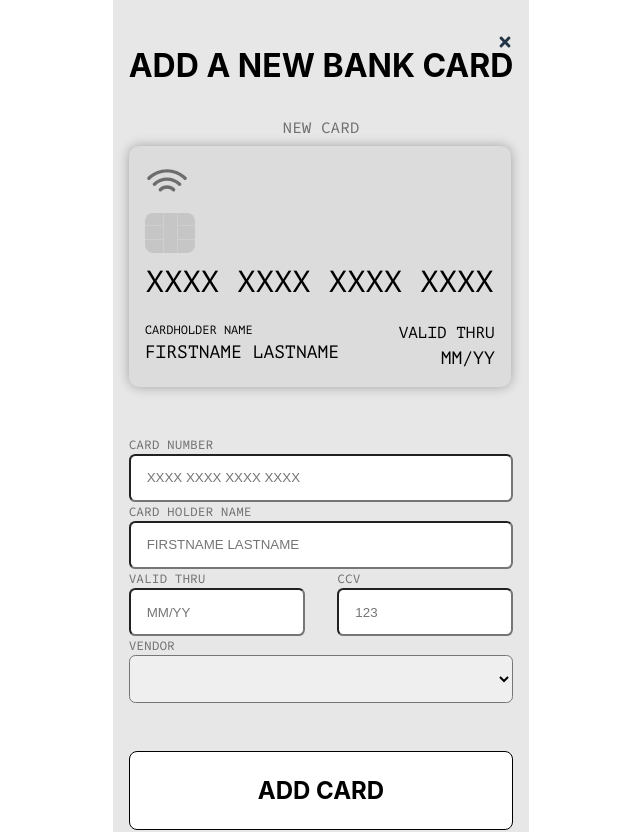
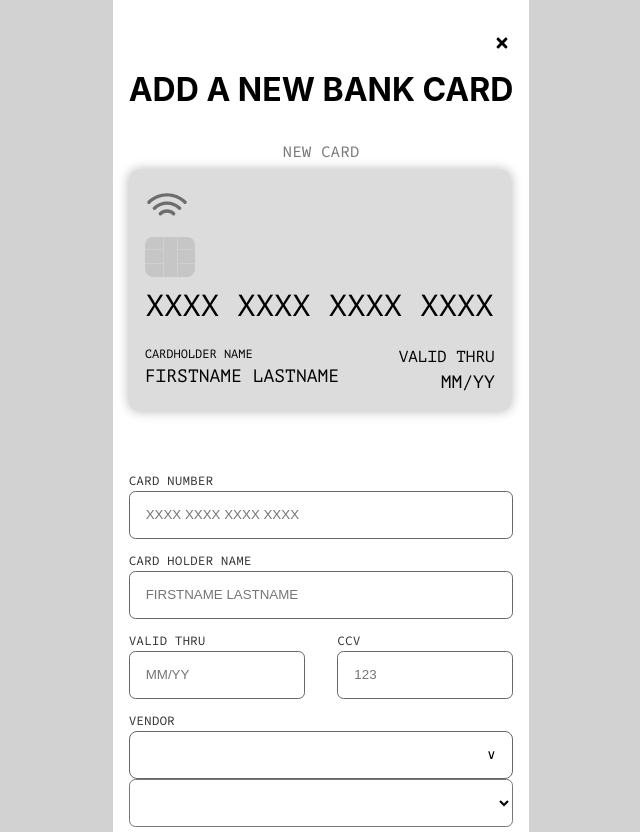
Before and after one commit to Znajkie/FU-JS23_Ruby-gardeners_e-wallet, a React (Vite) app: page /addCard in a window 1280 px wide. Shown: the top 832 px of the page, without its empty margins (319-959 px from the left). Built offline with nearby package versions, Linux system fonts and the light colour scheme.

Commit message:
dropdownmenu

```diff
--- a/src/App.css
+++ b/src/App.css
@@ -7,8 +7,9 @@
 }
 
 main {
+  height: 56rem;
   padding: 1rem;
-  background-color: rgb(231, 231, 231);
+  background-color: rgb(255, 255, 255);
 }
 
 h1 {
@@ -20,7 +21,6 @@ h1 {
 }
 
 main > p {
-  color: black;
   text-align: center;
   margin-bottom: 0.4rem;
   font-family: "Sans Pro";
@@ -28,7 +28,7 @@ main > p {
 }
 
 .cards {
-  margin: 2rem 0;
+  margin: 1rem 0;
   position: relative;
 }
 
@@ -39,8 +39,9 @@ main > p {
 .newCard {
   width: 100%;
   font-size: 1.5rem;
-  background-color: rgb(0, 0, 0);
-  color: rgb(255, 255, 255);
+  font-weight: 700;
+  background-color: white;
+  color: rgb(0, 0, 0);
   border: 1px solid black;
   padding: 1.5rem 0;
 }
@@ -49,8 +50,8 @@ main > p {
   width: 100%;
   font-size: 1.5rem;
   font-weight: 700;
-  background-color: rgb(255, 255, 255);
-  color: rgb(0, 0, 0);
+  background-color: rgb(0, 0, 0);
+  color: rgb(255, 255, 255);
   border: 1px solid black;
   padding: 1.5rem 0;
 }
--- a/src/components/Card/Card.scss
+++ b/src/components/Card/Card.scss
@@ -22,6 +22,7 @@
 
 .card {
   @include card-base;
+
 }
 
 .wrapperLogo {
--- /dev/null
+++ b/src/components/Card/DropDownMenu/DropDownMenu.jsx
@@ -0,0 +1,66 @@
+import React, { useState, useEffect } from 'react';
+import bitcoinVendor from '../../../assets/bitcoinVendor.png';
+import blockC from '../../../assets/blockC.png';
+import evilC from '../../../assets/evilC.png';
+import ninjaB from '../../../assets/ninjaB.png';
+import './dropDownMenu.scss';
+
+const DropdownMenu = () => {
+  const [isOpen, setIsOpen] = useState(false);
+
+  const toggleDropdown = (e) => {
+    e.preventDefault(); // Prevent default action
+    setIsOpen((prev) => !prev); // Toggle the dropdown open state
+  };
+
+  useEffect(() => {
+    const handleClickOutside = (event) => {
+      console.log('Document clicked');
+      if (!event.target.closest('.dropdown-container') && isOpen) {
+        console.log('Outside dropdown clicked');
+        setIsOpen(false);
+      }
+    };
+
+    document.addEventListener('mousedown', handleClickOutside);
+    return () => {
+      document.removeEventListener('mousedown', handleClickOutside);
+    };
+  }, [isOpen]);
+
+  const options = [
+    { src: bitcoinVendor, value: '1' },
+    { src: blockC, value: '2' },
+    { src: evilC, value: '3' },
+    { src: ninjaB, value: '4' },
+  ];
+
+  return (
+    <div className="dropdown-container">
+      <button onClick={toggleDropdown}>&#8744;</button>
+      {isOpen && (
+        <ul>
+          {options.map((option, index) => (
+            <li
+              key={index}
+              onClick={(e) => {
+                e.stopPropagation(); // Prevents the click from being propagated to document
+                console.log(option.value);
+                setIsOpen(false);
+              }}
+            >
+              <img
+                src={option.src}
+                alt={option.label}
+                style={{ width: 200, height: 40 }}
+              />
+              {option.label}
+            </li>
+          ))}
+        </ul>
+      )}
+    </div>
+  );
+};
+
+export default DropdownMenu;
--- /dev/null
+++ b/src/components/Card/DropDownMenu/dropDownMenu.scss
@@ -0,0 +1,19 @@
+.dropdown-container button {
+width: 100%;
+height: 3rem;
+background-color: #ffffff99;
+color: black;
+display: flex;
+justify-content: end;
+align-items: center;
+padding-right: 1rem;
+border: 1px solid #676767;
+font-weight: 700;
+}
+
+.dropdown-container li {
+    display: flex;
+    justify-content: center;
+    list-style-type: none;
+    padding: 0.2rem;
+}
--- a/src/index.css
+++ b/src/index.css
@@ -2,24 +2,13 @@
   font-family: Inter, system-ui, Avenir, Helvetica, Arial, sans-serif;
   line-height: 1.5;
   font-weight: 400;
-
-  color-scheme: light dark;
+  /* color-scheme: light dark; */
   color: rgba(255, 255, 255, 0.87);
   background-color: #d2d2d2;
-
   font-synthesis: none;
   text-rendering: optimizeLegibility;
   -webkit-font-smoothing: antialiased;
   -moz-osx-font-smoothing: grayscale;
-}
-
-a {
-  font-weight: 500;
-  color: #646cff;
-  text-decoration: inherit;
-}
-a:hover {
-  color: #535bf2;
 }
 
 body {
@@ -32,33 +21,6 @@ body {
 }
 
 button {
+  cursor: pointer;
   border-radius: 8px;
-  border: 1px solid transparent;
-  padding: 0.6em 1.2em;
-  font-size: 1em;
-  font-weight: 500;
-  font-family: inherit;
-  background-color: #1a1a1a;
-  cursor: pointer;
-  transition: border-color 0.25s;
 }
-button:hover {
-  border-color: #646cff;
-}
-button:focus,
-button:focus-visible {
-  outline: 4px auto -webkit-focus-ring-color;
-}
-
-@media (prefers-color-scheme: light) {
-  :root {
-    color: #213547;
-    background-color: #ffffff;
-  }
-  a:hover {
-    color: #747bff;
-  }
-  button {
-    background-color: #f9f9f9;
-  }
-}
--- a/src/pages/AddCard/AddCard.jsx
+++ b/src/pages/AddCard/AddCard.jsx
@@ -5,6 +5,7 @@ import { FaTimes } from "react-icons/fa";
 import { useNavigate } from "react-router-dom";
 import { ToastContainer, toast } from "react-toastify";
 import "react-toastify/dist/ReactToastify.css";
+import DropdownMenu from "../../components/Card/DropDownMenu/DropDownMenu";
 
 const AddCard = ({
   cardDetails,
@@ -62,12 +63,13 @@ const AddCard = ({
     <main>
       <div
         className="exitBtn"
-        onClick={() => navigate("/")}
+        onClick={() => navigate('/')}
         style={{
-          cursor: "pointer",
-          position: "absolute",
-          top: "4%",
-          right: "35%",
+          color: 'black',
+          cursor: 'pointer',
+          position: 'relative',
+          top: '2%',
+          left: '95%',
         }}
       >
         <FaTimes />
@@ -82,21 +84,21 @@ const AddCard = ({
           </label>
           <input
             onChange={(e) => {
-              if (e.target.value === "") {
-                setCardNumber("XXXX XXXX XXXX XXXX");
+              if (e.target.value === '') {
+                setCardNumber('XXXX XXXX XXXX XXXX');
                 return;
               }
-              const input = e.target.value.replace(/\D/g, "");
+              const input = e.target.value.replace(/\D/g, '');
               const formattedInput = input.replace(
                 /\B(?=(\d{4})+(?!\d))/g,
-                " "
+                ' '
               );
               setCardNumber(formattedInput);
 
               //Adds cardnumber into new array
               defaultValues.cardNumber = formattedInput;
             }}
-            value={cardNumber === "XXXX XXXX XXXX XXXX" ? "" : cardNumber}
+            value={cardNumber === 'XXXX XXXX XXXX XXXX' ? '' : cardNumber}
             type="text"
             maxLength={19}
             id="cardNumber"
@@ -110,17 +112,17 @@ const AddCard = ({
           </label>
           <input
             onChange={(e) => {
-              if (e.target.value === "") {
-                setCardHolderName("FIRSTNAME LASTNAME");
+              if (e.target.value === '') {
+                setCardHolderName('FIRSTNAME LASTNAME');
                 return;
               }
-              const input = e.target.value.replace(/[0-9]/g, "");
+              const input = e.target.value.replace(/[0-9]/g, '');
 
               defaultValues.cardholderName = input.toUpperCase();
               setCardHolderName(input.toUpperCase());
             }}
             value={
-              cardHolderName === "FIRSTNAME LASTNAME" ? "" : cardHolderName
+              cardHolderName === 'FIRSTNAME LASTNAME' ? '' : cardHolderName
             }
             type="text"
             id="cardHolderName"
@@ -140,7 +142,7 @@ const AddCard = ({
                 setvalidThru(e.target.value);
                 defaultValues.expiryDate = e.target.value;
               }}
-              value={validThru === "MM/YY" ? "" : validThru}
+              value={validThru === 'MM/YY' ? '' : validThru}
               placeholder="MM/YY"
               type="text"
               id="validThru"
@@ -154,34 +156,38 @@ const AddCard = ({
             <input
               maxLength={3}
               onChange={(e) => {
-                if (e.target.value === "") {
-                  setCcv("CCV");
+                if (e.target.value === '') {
+                  setCcv('CCV');
                   return;
                 }
-                const input = e.target.value.replace(/\D/g, "");
+                const input = e.target.value.replace(/\D/g, '');
 
                 setCcv(input);
                 defaultValues.CCV = input;
               }}
-              value={ccv === "CCV" ? "" : ccv}
+              value={ccv === 'CCV' ? '' : ccv}
               placeholder="123"
               type="text"
               id="ccv"
             />
           </div>
         </div>
+
         <div className="form--inputs">
           <label className="form--label" htmlFor="vendor">
             VENDOR
           </label>
+          <div className="dropdown-container">
+            <DropdownMenu />
+          </div>
           <select
             value={vendor}
             onChange={(e) => {
               setVendor(e.target.value);
               backgroundColors.map((item) => {
-                if (e.target.value === "") {
-                  setBgColor("#DCDCDC");
-                  setLogo("");
+                if (e.target.value === '') {
+                  setBgColor('#DCDCDC');
+                  setLogo('');
                 }
                 if (item.cardName === e.target.value) {
                   setBgColor(item.color);
@@ -202,8 +208,8 @@ const AddCard = ({
       <button
         className="addCard"
         onClick={() => {
-          if (cardNumber === "" || cardNumber.length < 16) {
-            toast("Wow so easy!");
+          if (cardNumber === '' || cardNumber.length < 16) {
+            toast('Wow so easy!');
             return;
           }
 
--- a/src/pages/AddCard/AddCard.scss
+++ b/src/pages/AddCard/AddCard.scss
@@ -4,17 +4,18 @@
 }
 
 @mixin input-styles {
+  background-color: white;
   padding-left: 1rem;
   height: 3rem;
   border-radius: 0.4rem;
 }
 
 @mixin label-styles {
-  color: black;
+  padding-top: 0.8rem;
   font-size: 0.8rem;
   text-align: left;
   font-family: "Sans Pro";
-  color: #22222299;
+  color:rgba(0, 0, 0, 0.8);
   letter-spacing: 0;
 }
 
@@ -25,6 +26,10 @@
 
 .formWrapper {
   @include form-wrapper;
+}
+
+input {
+  border: 1px solid #676767;
 }
 
 #ccv,
@@ -55,10 +60,10 @@ select option {
   @include select-option-styles;
 }
 
-.exitBtn {
-  // funkar?
-  cursor: "pointer";
-  position: "absolute";
-  top: 0;
-  right: 20%;
-}
+// .exitBtn {
+//   // funkar?
+//   cursor: "pointer";
+//   position: "absolute";
+//   top: 0;
+//   right: 20%;
+// }
```
Also changed, not shown: src/assets/bitcoinVendor.png (added).
